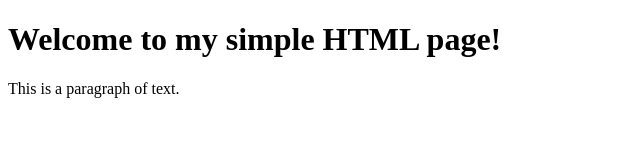
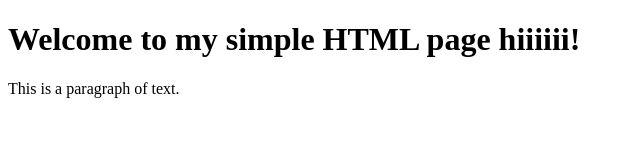
Before and after one commit to Anjalirajaramker/htmlpage, a plain HTML site: page index.html in a window 1280 px wide. Shown: the whole page, without its empty margins (0-640 px from the left). Drawn offline with Linux system fonts and the light colour scheme.

Commit message:
Update index.html

```diff
--- a/index.html
+++ b/index.html
@@ -8,7 +8,7 @@
 </head>
 
 <body>
-    <h1>Welcome to my simple HTML page!</h1>
+    <h1>Welcome to my simple HTML page hiiiiii!</h1>
     <p>This is a paragraph of text.</p>
 </body>
 
```
